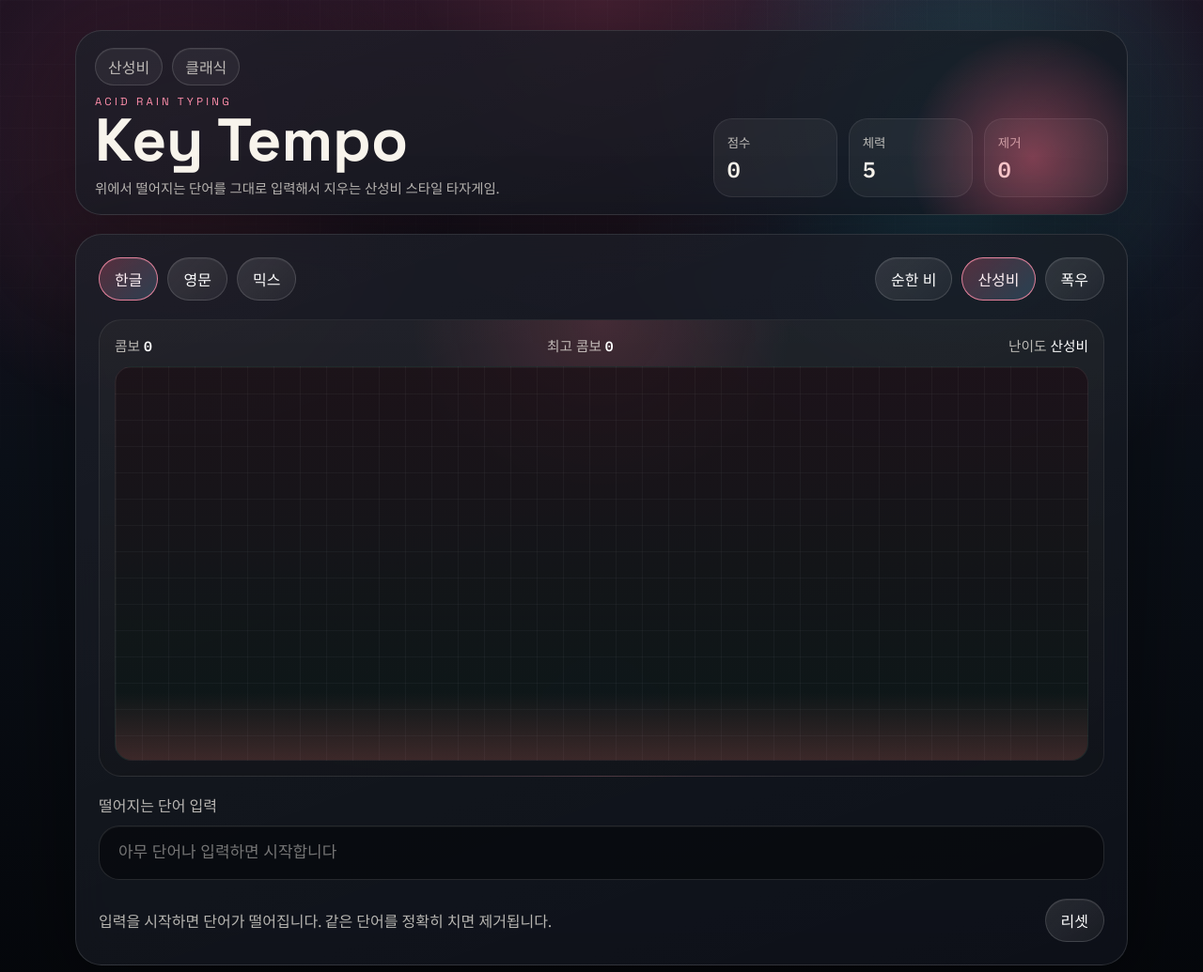
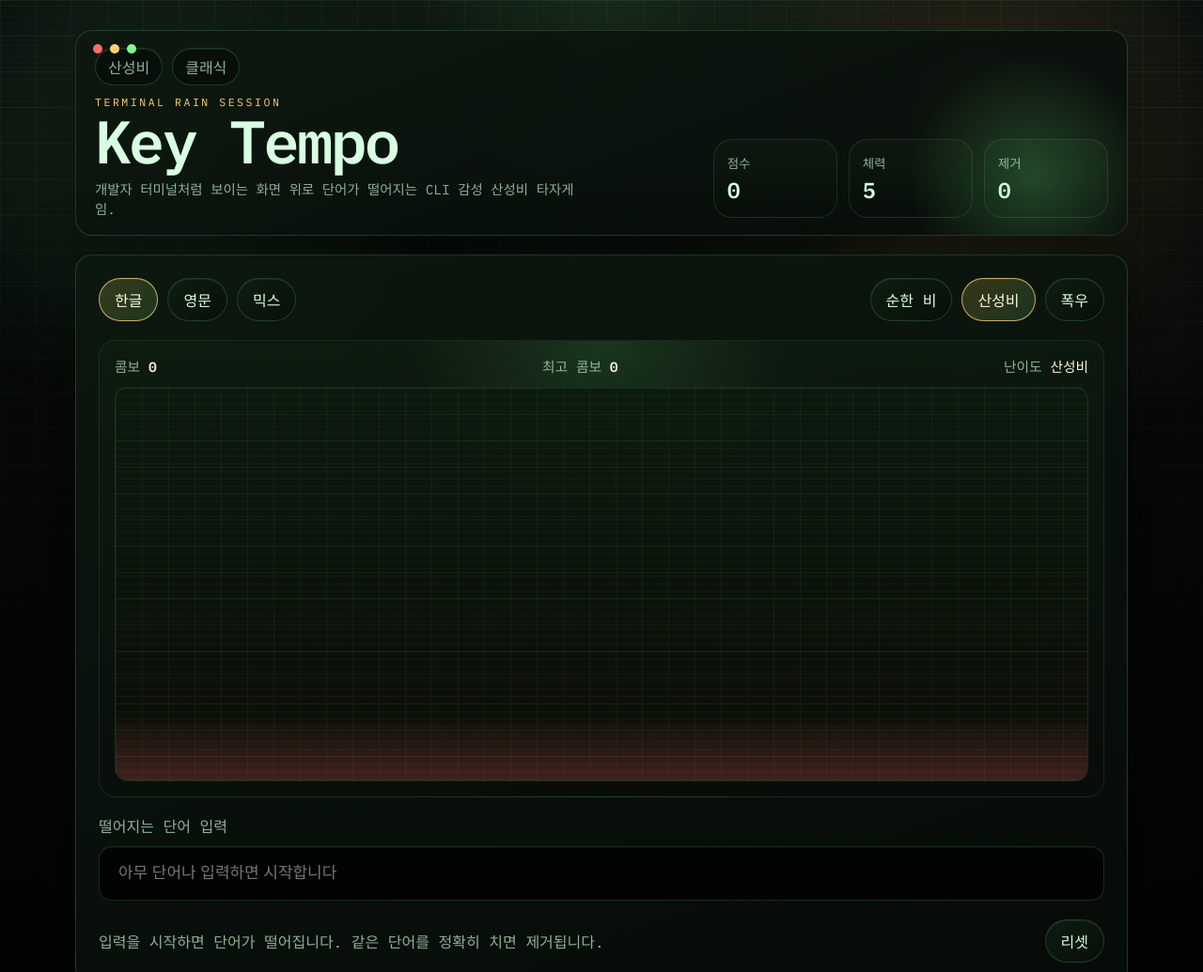
Before and after one commit to wimterrr/typing-game, a website built with Vite: page index.html in a window 1280 px wide. Shown: the top 1035 px of the page at 94% size. Built offline with nearby package versions, Linux system fonts and the light colour scheme.

Commit message:
Restyle games with terminal-inspired theme

```diff
--- a/src/classic.css
+++ b/src/classic.css
@@ -1,24 +1,24 @@
 @import url('https://fonts.googleapis.com/css2?family=IBM+Plex+Mono:wght@400;500;600&family=Space+Grotesk:wght@400;500;700&display=swap');
 
 :root {
-  font-family: 'Space Grotesk', sans-serif;
-  color: #f8f4ec;
+  font-family: 'IBM Plex Mono', monospace;
+  color: #d8ffe1;
   background:
-    radial-gradient(circle at top, rgba(255, 94, 125, 0.18), transparent 28%),
-    radial-gradient(circle at 78% 18%, rgba(56, 189, 248, 0.18), transparent 26%),
-    linear-gradient(180deg, #1b1221 0%, #0b1018 46%, #05070b 100%);
+    radial-gradient(circle at top, rgba(124, 255, 138, 0.12), transparent 28%),
+    radial-gradient(circle at 78% 18%, rgba(255, 209, 102, 0.1), transparent 26%),
+    linear-gradient(180deg, #0a0f0d 0%, #050806 46%, #020403 100%);
   font-synthesis: none;
   text-rendering: optimizeLegibility;
   -webkit-font-smoothing: antialiased;
   -moz-osx-font-smoothing: grayscale;
-  --panel: rgba(11, 15, 24, 0.76);
-  --panel-border: rgba(255, 255, 255, 0.12);
-  --text-soft: rgba(248, 244, 236, 0.72);
-  --accent: #ff8fab;
-  --accent-strong: #ff5d73;
-  --mint: #5bf4c9;
+  --panel: rgba(5, 9, 7, 0.92);
+  --panel-border: rgba(124, 255, 138, 0.18);
+  --text-soft: rgba(189, 234, 198, 0.74);
+  --accent: #7cff8a;
+  --accent-strong: #4ce56a;
+  --mint: #b8ff5b;
   --danger: #ff6b6b;
-  --shadow: 0 28px 100px rgba(0, 0, 0, 0.42);
+  --shadow: 0 24px 80px rgba(0, 0, 0, 0.5);
 }
 
 * {
@@ -41,17 +41,18 @@ body::after {
 
 body::before {
   background:
-    linear-gradient(rgba(255, 255, 255, 0.03) 1px, transparent 1px),
-    linear-gradient(90deg, rgba(255, 255, 255, 0.03) 1px, transparent 1px);
-  background-size: 34px 34px;
-  mask-image: linear-gradient(180deg, rgba(0, 0, 0, 0.55), transparent 90%);
+    linear-gradient(rgba(124, 255, 138, 0.09) 1px, transparent 1px),
+    linear-gradient(90deg, rgba(124, 255, 138, 0.06) 1px, transparent 1px),
+    linear-gradient(180deg, rgba(255, 255, 255, 0.04), transparent 30%);
+  background-size: 38px 38px, 38px 38px, 100% 6px;
+  mask-image: linear-gradient(180deg, rgba(0, 0, 0, 0.75), transparent 96%);
 }
 
 body::after {
   background:
-    radial-gradient(circle at 15% 20%, rgba(255, 95, 125, 0.16), transparent 24%),
-    radial-gradient(circle at 82% 12%, rgba(91, 244, 201, 0.12), transparent 22%),
-    radial-gradient(circle at 50% 100%, rgba(111, 211, 255, 0.08), transparent 34%);
+    radial-gradient(circle at 15% 20%, rgba(124, 255, 138, 0.12), transparent 24%),
+    radial-gradient(circle at 82% 12%, rgba(255, 209, 102, 0.08), transparent 22%),
+    radial-gradient(circle at 50% 100%, rgba(76, 229, 106, 0.08), transparent 34%);
 }
 
 button,
@@ -93,20 +94,32 @@ a {
 .game-panel,
 .stat-panel {
   background:
-    linear-gradient(160deg, rgba(255, 255, 255, 0.06), rgba(255, 255, 255, 0.015)),
+    linear-gradient(160deg, rgba(124, 255, 138, 0.06), rgba(255, 255, 255, 0.01)),
     var(--panel);
   border: 1px solid var(--panel-border);
   box-shadow: var(--shadow);
-  backdrop-filter: blur(18px);
+  backdrop-filter: blur(14px);
 }
 
 .hero-panel {
-  border-radius: 28px;
+  border-radius: 18px;
   padding: 18px 20px;
   display: grid;
   grid-template-columns: 1.45fr 0.95fr;
   gap: 16px;
   overflow: hidden;
+}
+
+.hero-panel::before {
+  content: '';
+  position: absolute;
+  left: 18px;
+  top: 14px;
+  width: 10px;
+  height: 10px;
+  border-radius: 50%;
+  background: #ff6b6b;
+  box-shadow: 18px 0 0 #ffd166, 36px 0 0 #7cff8a;
 }
 
 .hero-panel::after {
@@ -116,7 +129,7 @@ a {
   width: 260px;
   aspect-ratio: 1;
   border-radius: 50%;
-  background: radial-gradient(circle, rgba(255, 95, 125, 0.42) 0%, rgba(255, 95, 125, 0) 72%);
+  background: radial-gradient(circle, rgba(124, 255, 138, 0.22) 0%, rgba(124, 255, 138, 0) 72%);
   pointer-events: none;
 }
 
@@ -131,17 +144,17 @@ a {
   display: inline-flex;
   align-items: center;
   border-radius: 999px;
-  border: 1px solid rgba(255, 255, 255, 0.14);
+  border: 1px solid rgba(124, 255, 138, 0.18);
   padding: 7px 13px;
   color: var(--text-soft);
-  background: rgba(255, 255, 255, 0.05);
-  box-shadow: inset 0 1px 0 rgba(255, 255, 255, 0.06);
+  background: rgba(9, 14, 10, 0.88);
+  box-shadow: inset 0 1px 0 rgba(124, 255, 138, 0.08);
 }
 
 .eyebrow {
   margin: 0;
-  color: var(--accent);
-  letter-spacing: 0.28em;
+  color: #ffd166;
+  letter-spacing: 0.22em;
   font-size: 0.72rem;
 }
 
@@ -149,6 +162,7 @@ h1 {
   margin: 6px 0 10px;
   font-size: clamp(2.35rem, 5vw, 4.1rem);
   line-height: 0.9;
+  letter-spacing: -0.04em;
 }
 
 .hero-text {
@@ -172,8 +186,10 @@ h1 {
 }
 
 .metric-card {
-  background: rgba(255, 255, 255, 0.05);
-  border: 1px solid rgba(255, 255, 255, 0.08);
+  background:
+    linear-gradient(180deg, rgba(124, 255, 138, 0.06), rgba(124, 255, 138, 0.02)),
+    rgba(7, 11, 8, 0.95);
+  border: 1px solid rgba(124, 255, 138, 0.12);
 }
 
 .metric-card span,
@@ -197,7 +213,7 @@ h1 {
 }
 
 .game-panel {
-  border-radius: 28px;
+  border-radius: 18px;
   padding: 24px;
 }
 
@@ -222,15 +238,15 @@ h1 {
 
 .chip,
 .reset-button {
-  border: 1px solid rgba(255, 255, 255, 0.14);
+  border: 1px solid rgba(124, 255, 138, 0.18);
   background:
-    linear-gradient(135deg, rgba(255, 255, 255, 0.08), rgba(255, 255, 255, 0.02)),
-    rgba(255, 255, 255, 0.03);
-  color: #fff;
+    linear-gradient(135deg, rgba(124, 255, 138, 0.08), rgba(124, 255, 138, 0.02)),
+    rgba(6, 10, 7, 0.94);
+  color: #d8ffe1;
   border-radius: 999px;
   padding: 10px 16px;
   transition: transform 160ms ease, background 160ms ease, border-color 160ms ease;
-  box-shadow: inset 0 1px 0 rgba(255, 255, 255, 0.06);
+  box-shadow: inset 0 1px 0 rgba(124, 255, 138, 0.08);
 }
 
 .chip:hover,
@@ -240,14 +256,14 @@ h1 {
 }
 
 .chip.is-active {
-  background: linear-gradient(135deg, rgba(255, 95, 125, 0.26), rgba(111, 211, 255, 0.2));
-  border-color: rgba(255, 143, 171, 0.85);
-  color: #fff1f5;
+  background: linear-gradient(135deg, rgba(255, 209, 102, 0.18), rgba(124, 255, 138, 0.14));
+  border-color: rgba(255, 209, 102, 0.78);
+  color: #fff6d9;
 }
 
 .progress-track {
   height: 10px;
-  background: rgba(255, 255, 255, 0.06);
+  background: rgba(124, 255, 138, 0.08);
   border-radius: 999px;
   overflow: hidden;
   margin-bottom: 22px;
@@ -256,21 +272,21 @@ h1 {
 .progress-bar {
   height: 100%;
   border-radius: inherit;
-  background: linear-gradient(90deg, var(--mint), var(--accent), var(--accent-strong));
+  background: linear-gradient(90deg, #7cff8a, #b8ff5b, #ffd166);
 }
 
 .prompt-box {
   min-height: 180px;
-  border-radius: 24px;
+  border-radius: 16px;
   padding: 26px;
   background:
-    linear-gradient(180deg, rgba(255, 255, 255, 0.06), rgba(255, 255, 255, 0.02)),
-    rgba(0, 0, 0, 0.2);
-  border: 1px solid rgba(255, 255, 255, 0.08);
+    linear-gradient(180deg, rgba(124, 255, 138, 0.05), rgba(255, 255, 255, 0.01)),
+    rgba(0, 0, 0, 0.24);
+  border: 1px solid rgba(124, 255, 138, 0.12);
   font-size: clamp(1.15rem, 2.6vw, 1.7rem);
   line-height: 1.8;
   letter-spacing: 0.01em;
-  box-shadow: inset 0 1px 0 rgba(255, 255, 255, 0.04);
+  box-shadow: inset 0 1px 0 rgba(124, 255, 138, 0.04);
 }
 
 .prompt-box span {
@@ -301,21 +317,21 @@ h1 {
   width: 100%;
   resize: vertical;
   min-height: 132px;
-  border: 1px solid rgba(255, 255, 255, 0.12);
-  border-radius: 22px;
+  border: 1px solid rgba(124, 255, 138, 0.16);
+  border-radius: 14px;
   padding: 18px 20px;
-  background: rgba(7, 10, 14, 0.76);
-  color: #fff;
+  background: rgba(2, 5, 3, 0.96);
+  color: #e9ffef;
   font-size: 1rem;
   line-height: 1.65;
   outline: none;
   transition: border-color 160ms ease, box-shadow 160ms ease;
-  box-shadow: inset 0 1px 0 rgba(255, 255, 255, 0.04);
+  box-shadow: inset 0 1px 0 rgba(124, 255, 138, 0.04);
 }
 
 .input-wrap textarea:focus {
-  border-color: rgba(255, 143, 171, 0.8);
-  box-shadow: 0 0 0 4px rgba(255, 95, 125, 0.14);
+  border-color: rgba(255, 209, 102, 0.76);
+  box-shadow: 0 0 0 4px rgba(255, 209, 102, 0.12);
 }
 
 .input-wrap textarea:disabled {
@@ -341,7 +357,7 @@ h1 {
 }
 
 .stat-panel.accent {
-  background: linear-gradient(135deg, rgba(255, 209, 102, 0.14), rgba(255, 140, 66, 0.16));
+  background: linear-gradient(135deg, rgba(255, 209, 102, 0.14), rgba(124, 255, 138, 0.12));
 }
 
 @media (max-width: 920px) {
--- a/src/classic.js
+++ b/src/classic.js
@@ -261,9 +261,9 @@ function renderShell() {
             <a class="mode-link" href="/">산성비</a>
             <a class="mode-link" href="/classic.html">클래식</a>
           </div>
-          <p class="eyebrow">CLASSIC TYPING</p>
+          <p class="eyebrow">TERMINAL PRACTICE MODE</p>
           <h1>Key Tempo</h1>
-          <p class="hero-text">문장을 그대로 따라 치면서 속도와 정확도를 겨루는 클래식 타자 연습.</p>
+          <p class="hero-text">터미널 로그를 정리하듯 문장을 따라 치면서 속도와 정확도를 겨루는 클래식 모드.</p>
         </div>
         <div class="hero-metrics">
           <div class="metric-card">
--- a/src/main.js
+++ b/src/main.js
@@ -441,9 +441,9 @@ function renderShell() {
             <a class="mode-link" href="/">산성비</a>
             <a class="mode-link" href="/classic.html">클래식</a>
           </div>
-          <p class="eyebrow">ACID RAIN TYPING</p>
+          <p class="eyebrow">TERMINAL RAIN SESSION</p>
           <h1>Key Tempo</h1>
-          <p class="hero-text">위에서 떨어지는 단어를 그대로 입력해서 지우는 산성비 스타일 타자게임.</p>
+          <p class="hero-text">개발자 터미널처럼 보이는 화면 위로 단어가 떨어지는 CLI 감성 산성비 타자게임.</p>
         </div>
         <div class="hero-metrics">
           <div class="metric-card">
--- a/src/style.css
+++ b/src/style.css
@@ -1,25 +1,25 @@
 @import url('https://fonts.googleapis.com/css2?family=IBM+Plex+Mono:wght@400;500;600&family=Space+Grotesk:wght@400;500;700&display=swap');
 
 :root {
-  font-family: 'Space Grotesk', sans-serif;
-  color: #f8f4ec;
+  font-family: 'IBM Plex Mono', monospace;
+  color: #d8ffe1;
   background:
-    radial-gradient(circle at top, rgba(255, 94, 125, 0.18), transparent 28%),
-    radial-gradient(circle at 78% 18%, rgba(56, 189, 248, 0.18), transparent 26%),
-    linear-gradient(180deg, #1b1221 0%, #0b1018 46%, #05070b 100%);
+    radial-gradient(circle at top, rgba(124, 255, 138, 0.12), transparent 26%),
+    radial-gradient(circle at 80% 18%, rgba(255, 209, 102, 0.1), transparent 24%),
+    linear-gradient(180deg, #0a0f0d 0%, #050806 50%, #020403 100%);
   font-synthesis: none;
   text-rendering: optimizeLegibility;
   -webkit-font-smoothing: antialiased;
   -moz-osx-font-smoothing: grayscale;
-  --panel: rgba(11, 15, 24, 0.76);
-  --panel-border: rgba(255, 255, 255, 0.12);
-  --text-soft: rgba(248, 244, 236, 0.72);
-  --accent: #ff8fab;
-  --accent-strong: #ff5d73;
-  --mint: #5bf4c9;
+  --panel: rgba(5, 9, 7, 0.92);
+  --panel-border: rgba(124, 255, 138, 0.18);
+  --text-soft: rgba(189, 234, 198, 0.74);
+  --accent: #7cff8a;
+  --accent-strong: #4ce56a;
+  --mint: #b8ff5b;
   --danger: #ff6b6b;
-  --sky: #6fd3ff;
-  --shadow: 0 28px 100px rgba(0, 0, 0, 0.42);
+  --sky: #ffd166;
+  --shadow: 0 24px 80px rgba(0, 0, 0, 0.5);
 }
 
 * {
@@ -42,17 +42,18 @@ body::after {
 
 body::before {
   background:
-    linear-gradient(rgba(255, 255, 255, 0.03) 1px, transparent 1px),
-    linear-gradient(90deg, rgba(255, 255, 255, 0.03) 1px, transparent 1px);
-  background-size: 34px 34px;
-  mask-image: linear-gradient(180deg, rgba(0, 0, 0, 0.55), transparent 90%);
+    linear-gradient(rgba(124, 255, 138, 0.09) 1px, transparent 1px),
+    linear-gradient(90deg, rgba(124, 255, 138, 0.06) 1px, transparent 1px),
+    linear-gradient(180deg, rgba(255, 255, 255, 0.04), transparent 30%);
+  background-size: 38px 38px, 38px 38px, 100% 6px;
+  mask-image: linear-gradient(180deg, rgba(0, 0, 0, 0.75), transparent 96%);
 }
 
 body::after {
   background:
-    radial-gradient(circle at 15% 20%, rgba(255, 95, 125, 0.16), transparent 24%),
-    radial-gradient(circle at 82% 12%, rgba(91, 244, 201, 0.12), transparent 22%),
-    radial-gradient(circle at 50% 100%, rgba(111, 211, 255, 0.08), transparent 34%);
+    radial-gradient(circle at 15% 20%, rgba(124, 255, 138, 0.12), transparent 24%),
+    radial-gradient(circle at 82% 12%, rgba(255, 209, 102, 0.08), transparent 22%),
+    radial-gradient(circle at 50% 100%, rgba(76, 229, 106, 0.08), transparent 34%);
 }
 
 button,
@@ -94,20 +95,32 @@ a {
 .game-panel,
 .stat-panel {
   background:
-    linear-gradient(160deg, rgba(255, 255, 255, 0.06), rgba(255, 255, 255, 0.015)),
+    linear-gradient(160deg, rgba(124, 255, 138, 0.06), rgba(255, 255, 255, 0.01)),
     var(--panel);
   border: 1px solid var(--panel-border);
   box-shadow: var(--shadow);
-  backdrop-filter: blur(18px);
+  backdrop-filter: blur(14px);
 }
 
 .hero-panel {
-  border-radius: 28px;
+  border-radius: 18px;
   padding: 18px 20px;
   display: grid;
   grid-template-columns: 1.45fr 0.95fr;
   gap: 16px;
   overflow: hidden;
+}
+
+.hero-panel::before {
+  content: '';
+  position: absolute;
+  left: 18px;
+  top: 14px;
+  width: 10px;
+  height: 10px;
+  border-radius: 50%;
+  background: #ff6b6b;
+  box-shadow: 18px 0 0 #ffd166, 36px 0 0 #7cff8a;
 }
 
 .hero-panel::after {
@@ -117,7 +130,7 @@ a {
   width: 260px;
   aspect-ratio: 1;
   border-radius: 50%;
-  background: radial-gradient(circle, rgba(255, 95, 125, 0.42) 0%, rgba(255, 95, 125, 0) 72%);
+  background: radial-gradient(circle, rgba(124, 255, 138, 0.22) 0%, rgba(124, 255, 138, 0) 72%);
   pointer-events: none;
 }
 
@@ -132,17 +145,17 @@ a {
   display: inline-flex;
   align-items: center;
   border-radius: 999px;
-  border: 1px solid rgba(255, 255, 255, 0.14);
+  border: 1px solid rgba(124, 255, 138, 0.18);
   padding: 7px 13px;
   color: var(--text-soft);
-  background: rgba(255, 255, 255, 0.05);
-  box-shadow: inset 0 1px 0 rgba(255, 255, 255, 0.06);
+  background: rgba(9, 14, 10, 0.88);
+  box-shadow: inset 0 1px 0 rgba(124, 255, 138, 0.08);
 }
 
 .eyebrow {
   margin: 0;
-  color: var(--accent);
-  letter-spacing: 0.28em;
+  color: var(--sky);
+  letter-spacing: 0.22em;
   font-size: 0.72rem;
 }
 
@@ -150,6 +163,7 @@ h1 {
   margin: 6px 0 10px;
   font-size: clamp(2.35rem, 5vw, 4.1rem);
   line-height: 0.9;
+  letter-spacing: -0.04em;
 }
 
 .hero-text {
@@ -173,8 +187,10 @@ h1 {
 }
 
 .metric-card {
-  background: rgba(255, 255, 255, 0.05);
-  border: 1px solid rgba(255, 255, 255, 0.08);
+  background:
+    linear-gradient(180deg, rgba(124, 255, 138, 0.06), rgba(124, 255, 138, 0.02)),
+    rgba(7, 11, 8, 0.95);
+  border: 1px solid rgba(124, 255, 138, 0.12);
 }
 
 .metric-card span,
@@ -198,7 +214,7 @@ h1 {
 }
 
 .game-panel {
-  border-radius: 28px;
+  border-radius: 18px;
   padding: 24px;
 }
 
@@ -224,15 +240,15 @@ h1 {
 
 .chip,
 .reset-button {
-  border: 1px solid rgba(255, 255, 255, 0.14);
+  border: 1px solid rgba(124, 255, 138, 0.18);
   background:
-    linear-gradient(135deg, rgba(255, 255, 255, 0.08), rgba(255, 255, 255, 0.02)),
-    rgba(255, 255, 255, 0.03);
-  color: #fff;
+    linear-gradient(135deg, rgba(124, 255, 138, 0.08), rgba(124, 255, 138, 0.02)),
+    rgba(6, 10, 7, 0.94);
+  color: #d8ffe1;
   border-radius: 999px;
   padding: 10px 16px;
   transition: transform 160ms ease, background 160ms ease, border-color 160ms ease;
-  box-shadow: inset 0 1px 0 rgba(255, 255, 255, 0.06);
+  box-shadow: inset 0 1px 0 rgba(124, 255, 138, 0.08);
 }
 
 .chip:hover,
@@ -242,9 +258,9 @@ h1 {
 }
 
 .chip.is-active {
-  background: linear-gradient(135deg, rgba(255, 95, 125, 0.26), rgba(111, 211, 255, 0.2));
-  border-color: rgba(255, 143, 171, 0.85);
-  color: #fff1f5;
+  background: linear-gradient(135deg, rgba(255, 209, 102, 0.18), rgba(124, 255, 138, 0.14));
+  border-color: rgba(255, 209, 102, 0.78);
+  color: #fff6d9;
 }
 
 .progress-track {
@@ -262,13 +278,13 @@ h1 {
 }
 
 .arena-shell {
-  border-radius: 24px;
+  border-radius: 18px;
   padding: 16px;
   background:
-    radial-gradient(circle at top, rgba(255, 95, 125, 0.16), transparent 28%),
-    linear-gradient(180deg, rgba(255, 255, 255, 0.06), rgba(255, 255, 255, 0.02)),
-    rgba(0, 0, 0, 0.22);
-  border: 1px solid rgba(255, 255, 255, 0.08);
+    radial-gradient(circle at top, rgba(124, 255, 138, 0.12), transparent 28%),
+    linear-gradient(180deg, rgba(124, 255, 138, 0.05), rgba(255, 255, 255, 0.01)),
+    rgba(0, 0, 0, 0.28);
+  border: 1px solid rgba(124, 255, 138, 0.1);
 }
 
 .arena-hud {
@@ -279,7 +295,7 @@ h1 {
 }
 
 .arena-hud strong {
-  color: #fff;
+  color: #fff6d9;
   font-family: 'IBM Plex Mono', monospace;
 }
 
@@ -287,14 +303,15 @@ h1 {
   position: relative;
   min-height: 420px;
   overflow: hidden;
-  border-radius: 18px;
-  border: 1px solid rgba(255, 255, 255, 0.08);
+  border-radius: 14px;
+  border: 1px solid rgba(124, 255, 138, 0.12);
   background:
-    linear-gradient(180deg, rgba(255, 95, 125, 0.08), rgba(91, 244, 201, 0.05)),
-    linear-gradient(rgba(255, 255, 255, 0.035) 1px, transparent 1px),
-    linear-gradient(90deg, rgba(255, 255, 255, 0.035) 1px, transparent 1px),
-    rgba(6, 10, 14, 0.82);
-  background-size: auto, 28px 28px, 28px 28px, auto;
+    linear-gradient(180deg, rgba(124, 255, 138, 0.08), rgba(255, 209, 102, 0.04)),
+    linear-gradient(rgba(124, 255, 138, 0.06) 1px, transparent 1px),
+    linear-gradient(90deg, rgba(124, 255, 138, 0.05) 1px, transparent 1px),
+    linear-gradient(180deg, rgba(255, 255, 255, 0.03), transparent 30%),
+    rgba(2, 5, 3, 0.92);
+  background-size: auto, 28px 28px, 28px 28px, 100% 8px, auto;
 }
 
 .arena::after {
@@ -302,7 +319,7 @@ h1 {
   position: absolute;
   inset: auto 0 0;
   height: 72px;
-  background: linear-gradient(180deg, rgba(255, 107, 107, 0), rgba(255, 107, 107, 0.2));
+  background: linear-gradient(180deg, rgba(255, 107, 107, 0), rgba(255, 107, 107, 0.22));
   pointer-events: none;
 }
 
@@ -314,21 +331,21 @@ h1 {
   align-items: center;
   min-height: 42px;
   padding: 0 16px;
-  border-radius: 999px;
+  border-radius: 12px;
   background:
-    linear-gradient(135deg, rgba(255, 255, 255, 0.12), rgba(255, 255, 255, 0.04)),
-    rgba(255, 255, 255, 0.05);
-  border: 1px solid rgba(255, 255, 255, 0.12);
+    linear-gradient(135deg, rgba(124, 255, 138, 0.14), rgba(124, 255, 138, 0.05)),
+    rgba(3, 7, 4, 0.94);
+  border: 1px solid rgba(124, 255, 138, 0.16);
   box-shadow: 0 12px 30px rgba(0, 0, 0, 0.32);
-  color: #fff;
+  color: #d8ffe1;
   font-size: 1rem;
-  backdrop-filter: blur(8px);
+  backdrop-filter: blur(6px);
 }
 
 .falling-word.is-target {
-  border-color: rgba(255, 143, 171, 0.95);
-  color: #fff2f6;
-  background: linear-gradient(135deg, rgba(255, 95, 125, 0.24), rgba(111, 211, 255, 0.2));
+  border-color: rgba(255, 209, 102, 0.82);
+  color: #fff6d9;
+  background: linear-gradient(135deg, rgba(255, 209, 102, 0.22), rgba(124, 255, 138, 0.16));
 }
 
 .input-wrap {
@@ -343,21 +360,21 @@ h1 {
 
 .typing-input {
   width: 100%;
-  border: 1px solid rgba(255, 255, 255, 0.12);
-  border-radius: 22px;
+  border: 1px solid rgba(124, 255, 138, 0.16);
+  border-radius: 14px;
   padding: 18px 20px;
-  background: rgba(7, 10, 14, 0.76);
-  color: #fff;
+  background: rgba(2, 5, 3, 0.96);
+  color: #e9ffef;
   font-size: 1.06rem;
   line-height: 1.2;
   outline: none;
   transition: border-color 160ms ease, box-shadow 160ms ease;
-  box-shadow: inset 0 1px 0 rgba(255, 255, 255, 0.04);
+  box-shadow: inset 0 1px 0 rgba(124, 255, 138, 0.06);
 }
 
 .typing-input:focus {
-  border-color: rgba(255, 143, 171, 0.8);
-  box-shadow: 0 0 0 4px rgba(255, 95, 125, 0.14);
+  border-color: rgba(255, 209, 102, 0.76);
+  box-shadow: 0 0 0 4px rgba(255, 209, 102, 0.12);
 }
 
 .typing-input:disabled {
@@ -383,7 +400,7 @@ h1 {
 }
 
 .stat-panel.accent {
-  background: linear-gradient(135deg, rgba(255, 209, 102, 0.14), rgba(255, 140, 66, 0.16));
+  background: linear-gradient(135deg, rgba(255, 209, 102, 0.14), rgba(124, 255, 138, 0.12));
 }
 
 @media (max-width: 920px) {
```
